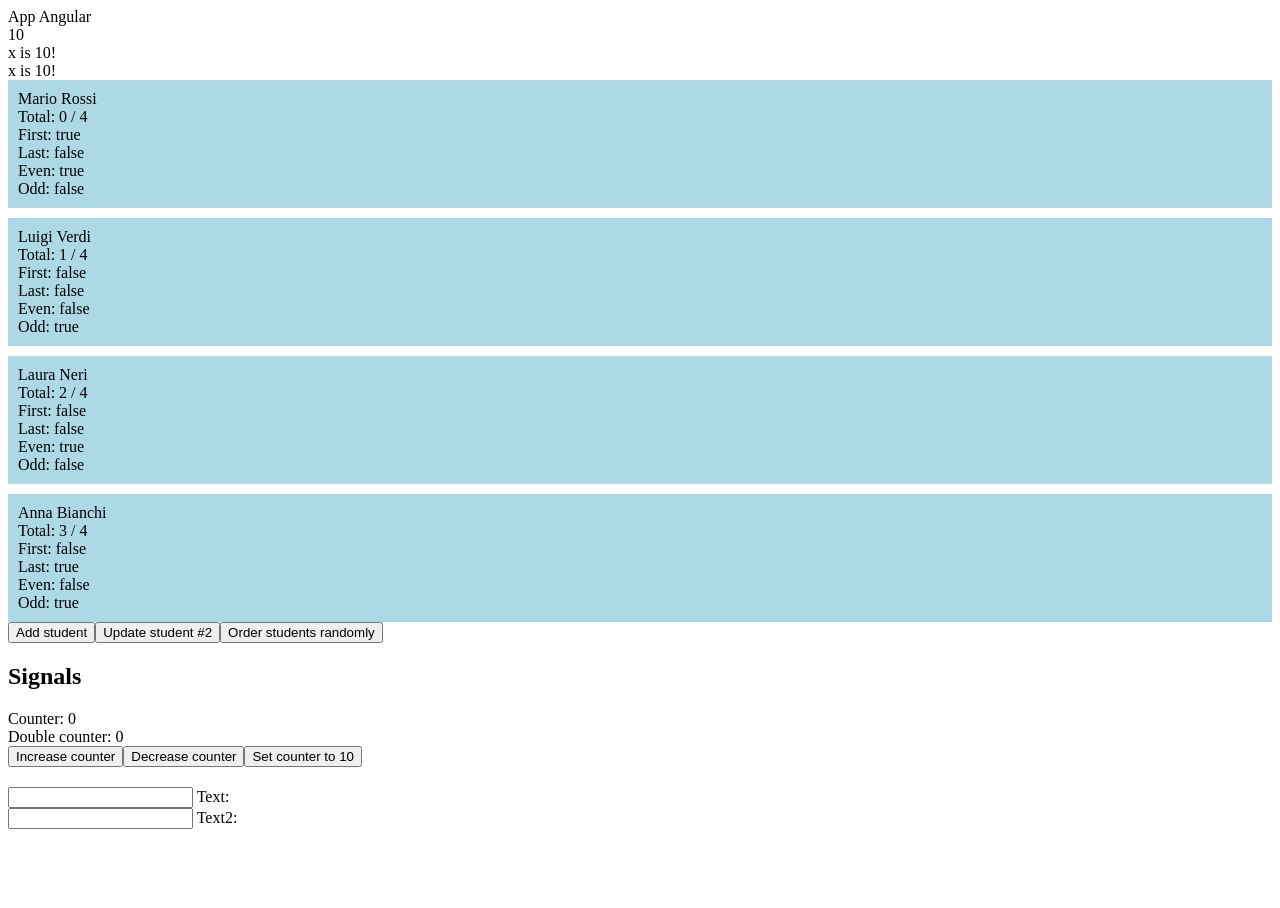
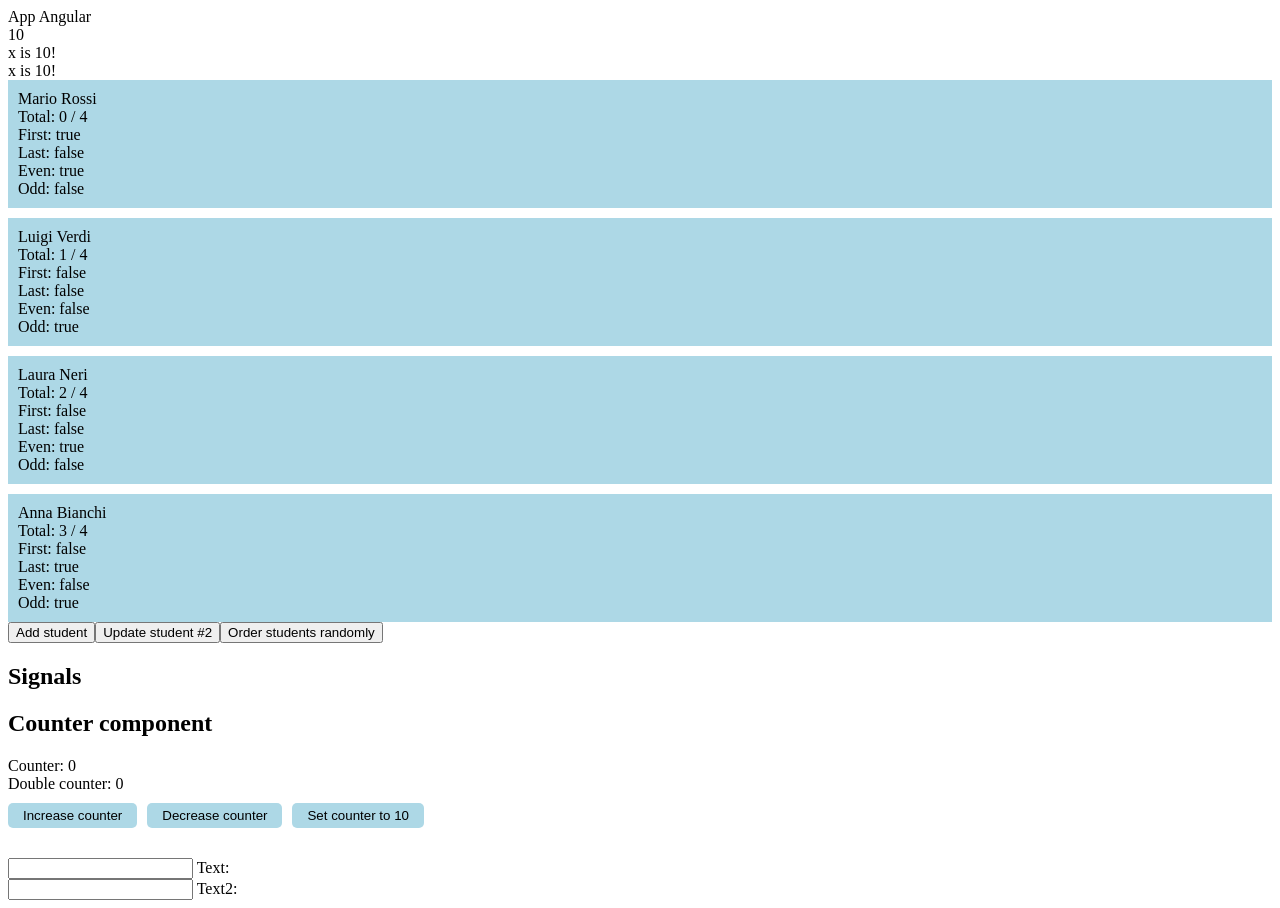
Before and after one commit to AleLoiac/angular-course, an Angular app: page / in a window 1280 px wide. Before the commit the page ends 837 px from the top, so only its background shows below. Built offline with nearby package versions, Linux system fonts and the light colour scheme.

Commit message:
Add quick styling to counter component

```diff
--- a/src/app/counter/counter.ts
+++ b/src/app/counter/counter.ts
@@ -5,6 +5,7 @@ import { Component, computed, signal } from '@angular/core';
   imports: [],
   template: `
     <section class="counter">
+      <h2>Counter component</h2>
       <div [title]="'Counter: ' + counter()">Counter: {{ counter() }}</div>
       <div>Double counter: {{ doubleCounter() }}</div>
       <div>
@@ -23,7 +24,17 @@ import { Component, computed, signal } from '@angular/core';
   styles: `
   .counter {
     margin-block: 20px;
-  }`,
+  }
+  button {
+    background-color: lightblue;
+    padding-block: 5px;
+    padding-inline: 15px;
+    margin: 10px 10px 10px 0;
+    border: none;
+    border-radius: 5px;
+    cursor: pointer;
+  }
+  `,
 })
 export class Counter {
   counter = signal(0);
```
